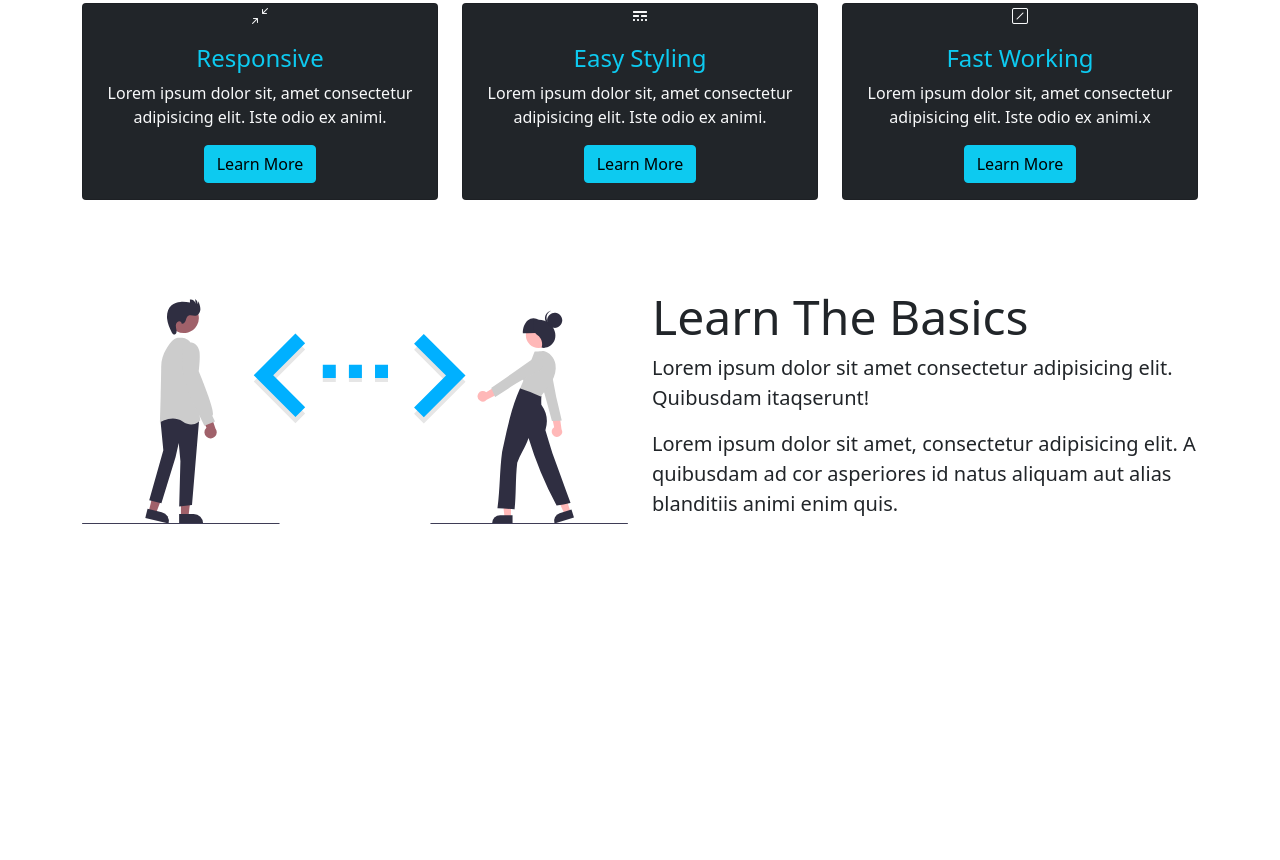
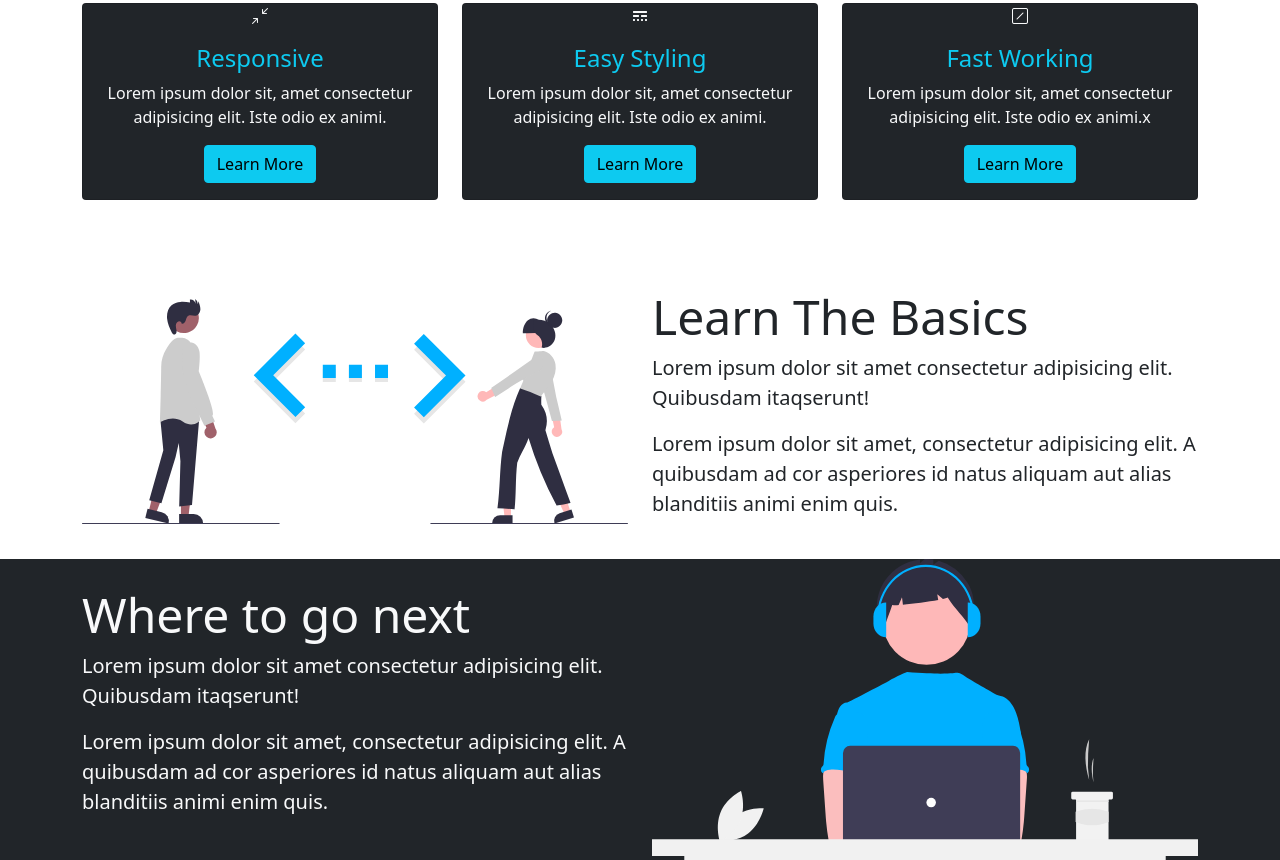
Before and after one commit to saidiii111/bootstrap-v5-practicing, a plain HTML site: page index.html in a window 1280 px wide. Shown: the part 621-1481 px from the top of the page. Before the commit the page ends 1180 px from the top, so only its background shows below. Drawn offline with nearby package versions, Linux system fonts and the light colour scheme.

Commit message:
flex-row-reverse and thinking as react.js dev

```diff
--- a/index.html
+++ b/index.html
@@ -106,7 +106,7 @@
         <div class="container">
             <div class="row align-items-center justify-content-center">
                 <div class="col-md">
-                    <img src="/imgs/learn.code.svg" alt="" class="img-fluid">
+                    <img src="/imgs/learn-code.svg" alt="" class="img-fluid">
                 </div>
                 <div class="col-md py-4">
                     <h2 class="display-5">Learn The Basics</h2>
@@ -119,6 +119,26 @@
     </section>
 
 
+    <!--   Where to go next  -->
+
+    <section id="next" class="py5 bg-dark text-light ">
+        <div class="container">
+            <div class="row align-items-center justify-content-center flex-row-reverse">
+                <div class="col-md">
+                    <img src="/imgs/learn-code1.svg" alt="" class="img-fluid">
+                </div>
+                <div class="col-md py-4">
+                    <h2 class="display-5">Where to go next</h2>
+                    <p class="lead">Lorem ipsum dolor sit amet consectetur adipisicing elit. Quibusdam itaqserunt!</p>
+                    <p class="lead">Lorem ipsum dolor sit amet, consectetur adipisicing elit. A quibusdam ad cor
+                        asperiores id natus aliquam aut alias blanditiis animi enim quis.</p>
+                </div>
+            </div>
+        </div>
+    </section>
+
+
+
 
     <script src="https://cdn.jsdelivr.net/npm/bootstrap@5.1.3/dist/js/bootstrap.bundle.min.js"
         integrity="sha384-ka7Sk0Gln4gmtz2MlQnikT1wXgYsOg+OMhuP+IlRH9sENBO0LRn5q+8nbTov4+1p"
```
Also changed, not shown: imgs/learn-code.svg (renamed from imgs/learn.code.svg).
